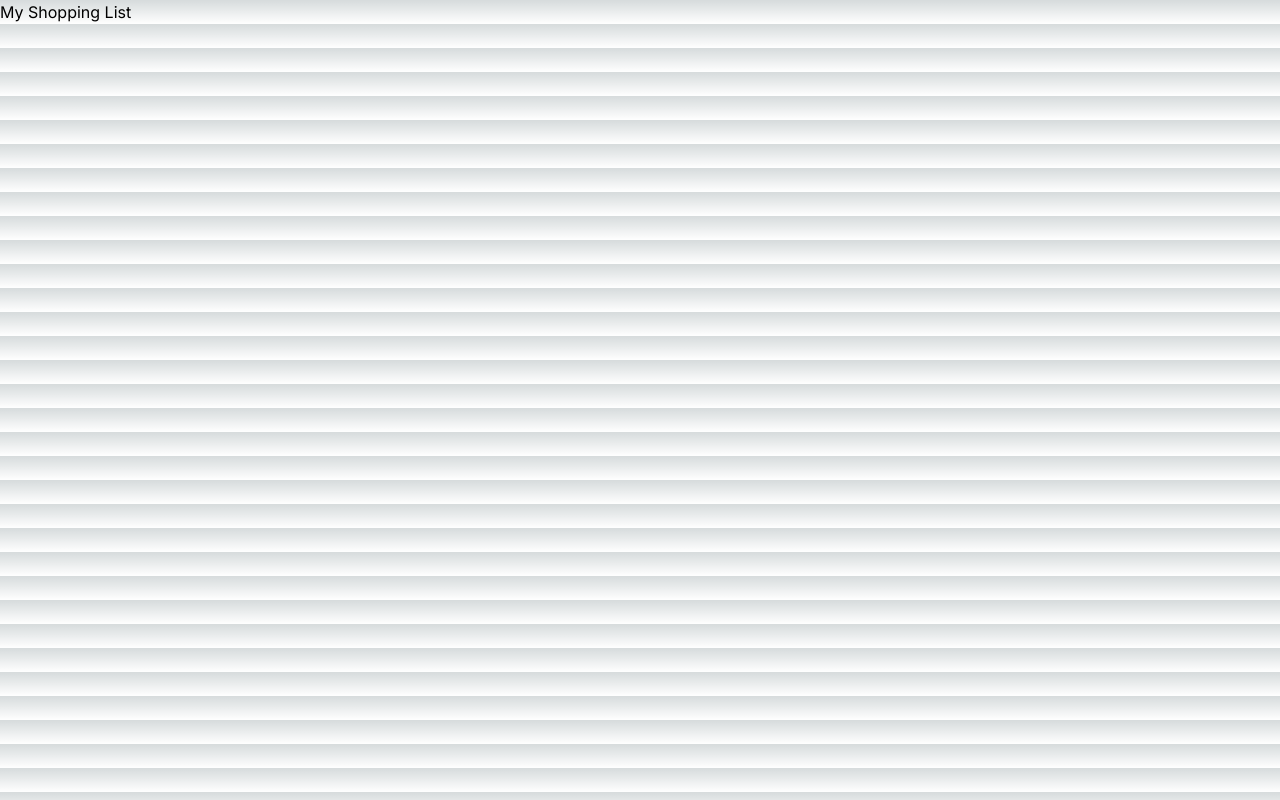
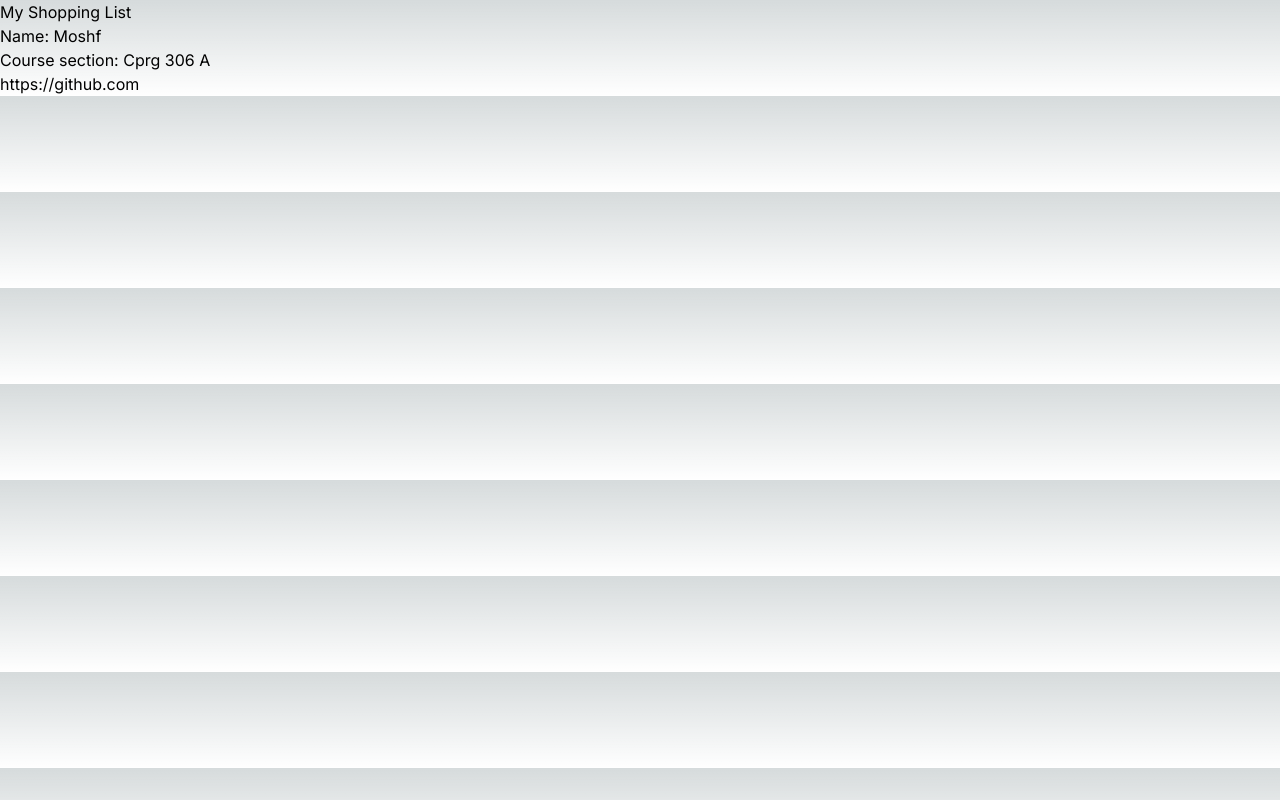
Before and after one commit to mosmee21/cprg306-assignments, a Next.js app: page /week2 in a window 1280 px wide. Built offline with nearby package versions, Linux system fonts and the light colour scheme.

Commit message:
Update page.js

```diff
--- a/app/week2/page.js
+++ b/app/week2/page.js
@@ -3,6 +3,7 @@ export default function week2() {
     return(
         <div>
             <h1>My Shopping List</h1>
+            <StudentInfo/>
         </div>
     )
 }
```
